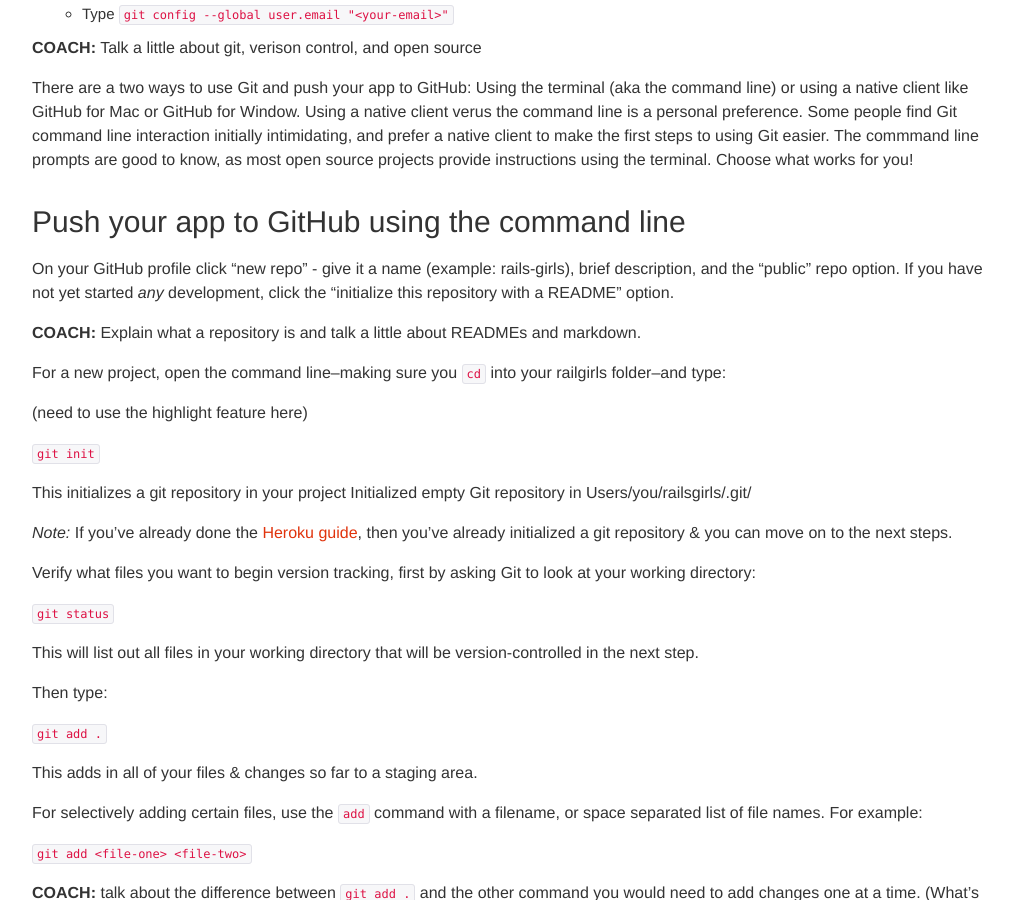
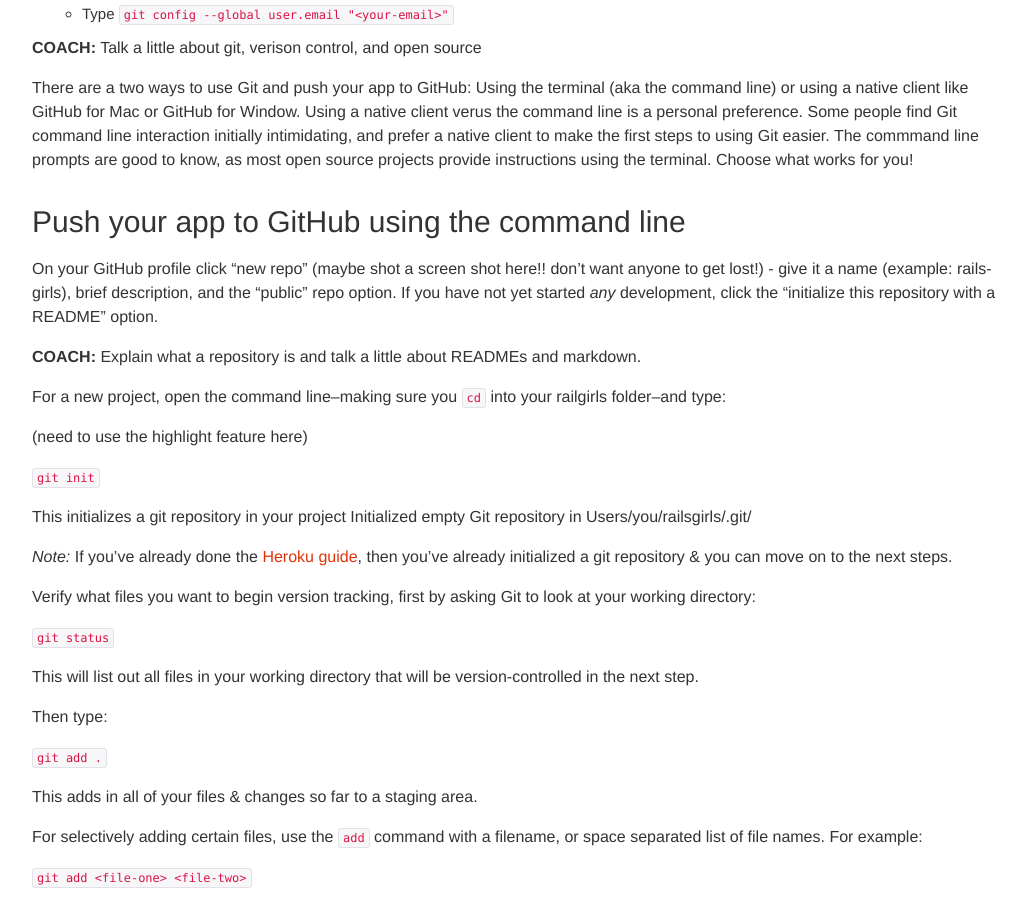
Before and after one commit to railsgirls/guides.railsgirls.com, a Jekyll site: the page built from _posts/2013-04-14-github.md, in a window 1280 px wide and 900 px high, scrolled down 1056 px. Shown: the whole window, without its empty margins (53-1080 px from the left). Built offline with Jekyll 4.4.1, drawn with Linux system fonts in a browser that asks for light colours; nearby versions of some CDN libraries; Markdown is read by kramdown in place of the engine named in the settings.

Commit message:
Update 2013-04-14-github.md

```diff
--- a/_posts/2013-04-14-github.md
+++ b/_posts/2013-04-14-github.md
@@ -45,7 +45,7 @@
 
 ## Push your app to GitHub using the command line
 
-On your GitHub profile click "new repo" - give it a name (example: rails-girls), brief description, and the "public" repo option. If you have not yet started _any_ development, click the "initialize this repository with a README" option.
+On your GitHub profile click "new repo" (maybe shot a screen shot here!! don't want anyone to get lost!) - give it a name (example: rails-girls), brief description, and the "public" repo option. If you have not yet started _any_ development, click the "initialize this repository with a README" option.
 
 **COACH:** Explain what a repository is and talk a little about READMEs and markdown.
 
```
